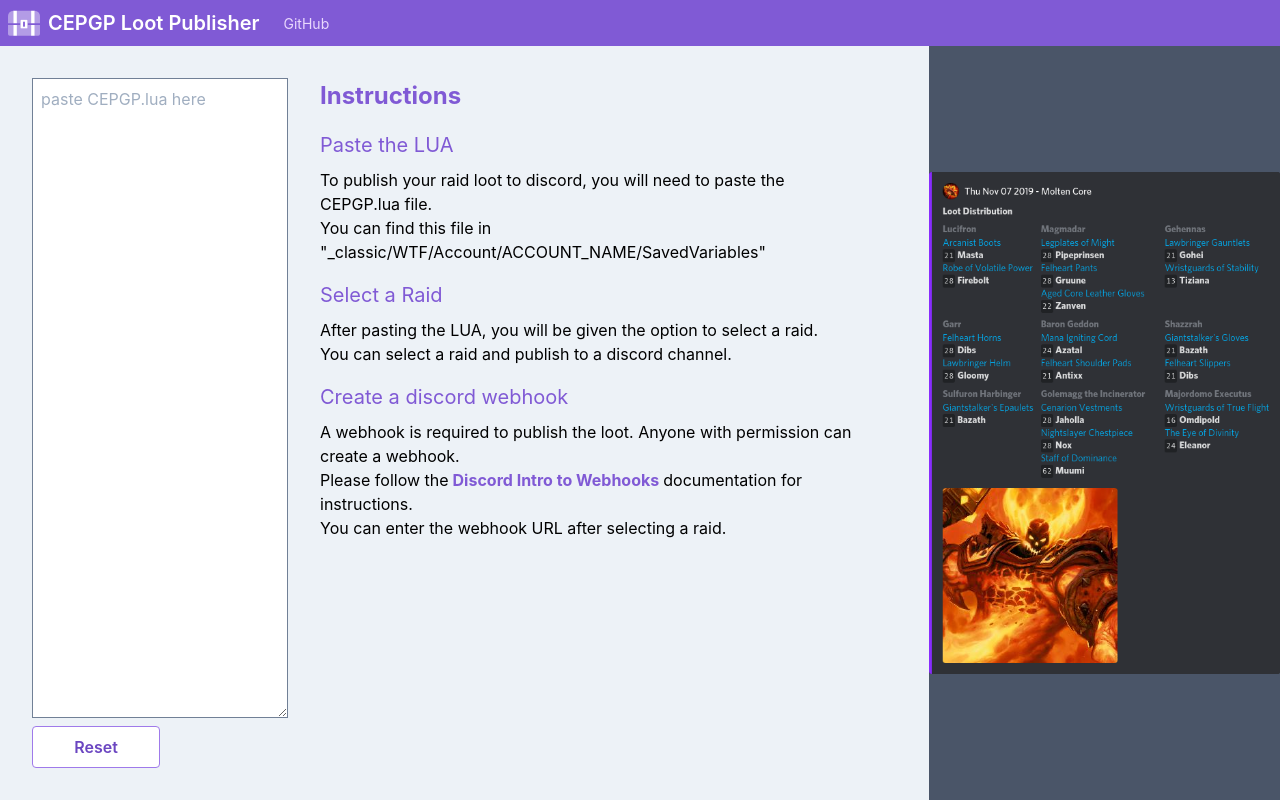
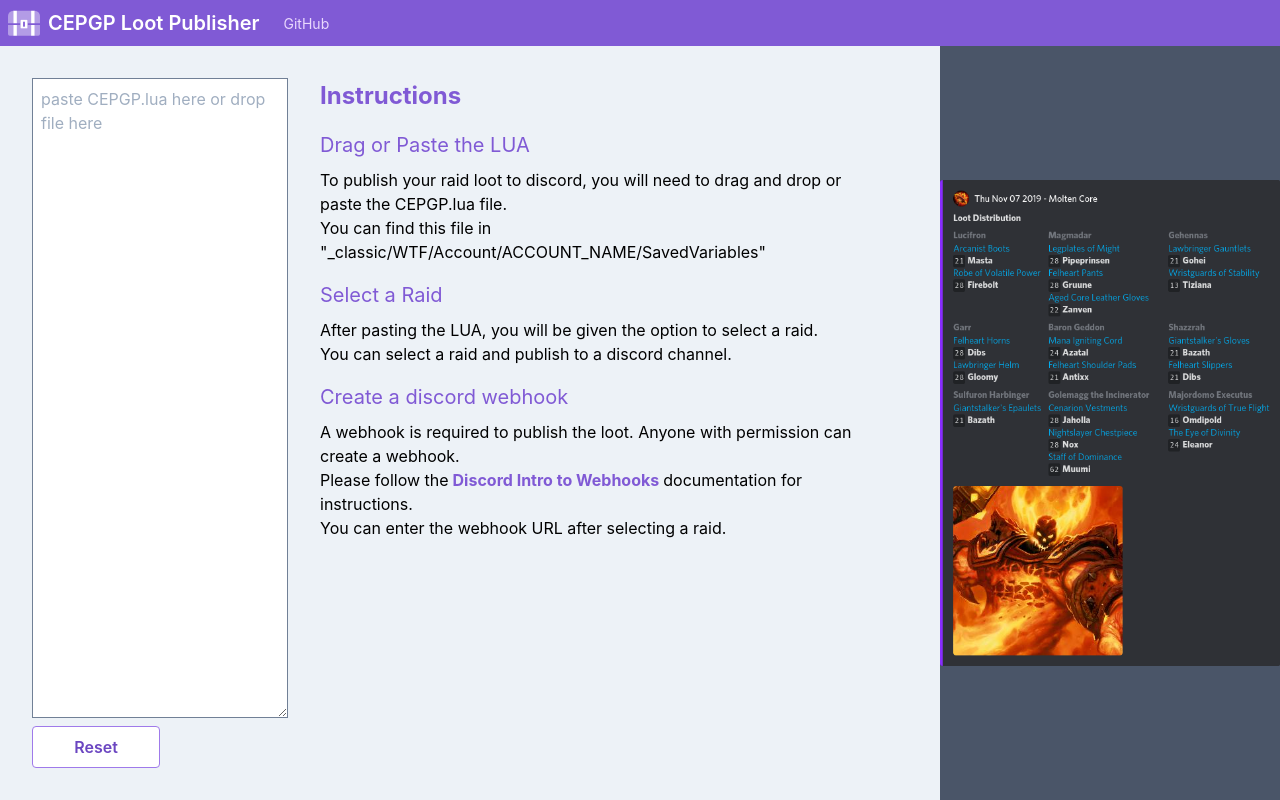
Before and after one commit to Gazler/cepgp-loot-discord, a React (Create React App) app: page / in a window 1280 px wide. Built offline with nearby package versions, Linux system fonts and the light colour scheme.

Commit message:
feat(Uploader): allow drag and drop uploading CEPGP.lua
The CEPGP.lua file can now be dragged and dropped into the browser and
the filereader API will read it locally. This uses the react-dropzone
library.

```diff
--- a/package.json
+++ b/package.json
@@ -15,6 +15,7 @@
     "prettier": "^1.19.1",
     "react": "^16.12.0",
     "react-dom": "^16.12.0",
+    "react-dropzone": "^10.2.2",
     "react-scripts": "3.3.0",
     "tailwindcss": "^1.0",
     "typescript": "~3.7.2"
--- a/src/App.tsx
+++ b/src/App.tsx
@@ -1,5 +1,6 @@
 import React, { useState } from "react";
 import RaidCard from "components/Raid/RaidCard";
+import Uploader from "components/Uploader";
 import RaidWithLoot from "components/Raid/RaidWithLoot";
 import parse, { dataFromLua, Raid } from "utils/trafficParser";
 import loot from "images/loot.png";
@@ -10,8 +11,8 @@
   const [raids, setRaids] = useState<Raid[]>([]);
   const [currentRaid, selectRaid] = useState<Raid>();
   const [traffic, setTraffic] = useState<string>("");
-  const parseRaids = (e: any) => {
-    const data = dataFromLua(e.target.value);
+  const parseRaids = (upload: string) => {
+    const data = dataFromLua(upload);
     const raids = parse(data);
     setTraffic(JSON.stringify(data, null, 2));
     setRaids(raids);
@@ -25,6 +26,7 @@
   };
 
   return (
+    <Uploader onUpload={parseRaids}>
       <div className="h-screen flex flex-col bg-gray-200">
         <nav className="w-full flex items-center flex-wrap bg-purple-600 text-white">
           <div className="container mx-auto flex p-2">
@@ -49,10 +51,10 @@
         <div className="flex flex-grow h-full">
           <div className="flex flex-col flex-shrink-0 w-1/4 p-8 h-full">
             <textarea
-            placeholder="paste CEPGP.lua here"
+              placeholder="paste CEPGP.lua here or drop file here"
               className="w-full flex-grow border p-2 border-gray-600 text-gray-800"
               value={traffic}
-            onChange={parseRaids}
+              onChange={e => parseRaids(e.target.value)}
             />
             <button
               onClick={() => reset()}
@@ -65,9 +67,10 @@
             {raids.length === 0 && (
               <div className="pr-16">
                 <h2 className="text-2xl font-bold text-purple-600">Instructions</h2>
-              <h3 className="text-xl text-purple-600 mt-4">Paste the LUA</h3>
+                <h3 className="text-xl text-purple-600 mt-4">Drag or Paste the LUA</h3>
                 <p className="mt-2">
-                To publish your raid loot to discord, you will need to paste the CEPGP.lua file.
+                  To publish your raid loot to discord, you will need to drag and drop or paste the
+                  CEPGP.lua file.
                   <br />
                   You can find this file in "_classic/WTF/Account/ACCOUNT_NAME/SavedVariables"
                 </p>
@@ -121,6 +124,7 @@
           )}
         </div>
       </div>
+    </Uploader>
   );
 };
 
--- /dev/null
+++ b/src/components/Uploader.tsx
@@ -0,0 +1,37 @@
+import React, { useCallback } from "react";
+import { useDropzone } from "react-dropzone";
+
+const Uploader: React.FC<{ onUpload: (s: string) => void }> = ({ onUpload, children }) => {
+  const onDrop = useCallback(
+    (acceptedFiles: any) => {
+      const reader = new FileReader();
+
+      reader.onabort = () => console.log("file reading was aborted");
+      reader.onerror = () => console.log("file reading has failed");
+      reader.onload = () => {
+        // Do whatever you want with the file contents
+        onUpload(reader.result as string);
+      };
+      reader.readAsText(acceptedFiles[0]);
+    },
+    [onUpload]
+  );
+
+  const dragOpts = { multiple: false, onDrop };
+  const { getRootProps, isDragActive } = useDropzone(dragOpts);
+
+  return (
+    <div {...getRootProps()}>
+      {isDragActive && (
+        <div className="absolute w-full h-full bg-purple-a50 text-3xl flex items-center justify-center text-purple-800">
+          <div className="p-12 bg-gray-300 rounded flex items-center justify-center border-4 border-purple-800">
+            Drop your CEPGP.lua file here
+          </div>
+        </div>
+      )}
+      {children}
+    </div>
+  );
+};
+
+export default Uploader;
--- a/tailwind.config.js
+++ b/tailwind.config.js
@@ -1,2 +1,12 @@
+const { colors } = require('tailwindcss/defaultTheme');
+
 module.exports = {
+  theme: {
+    extend: {
+      colors: {
+        'white-a40': 'rgba(255, 255, 255, 0.4)',
+        'purple-a50': 'rgba(128, 90, 213, 0.5)'
+      },
+    }
+  }
 }
```
Also changed, not shown: src/components/Raid/RaidWithLoot.tsx (+13 -7 lines), 1 other file (tests, documents, lock files or other folders). Lines whose indentation alone changed are shown as unchanged.
